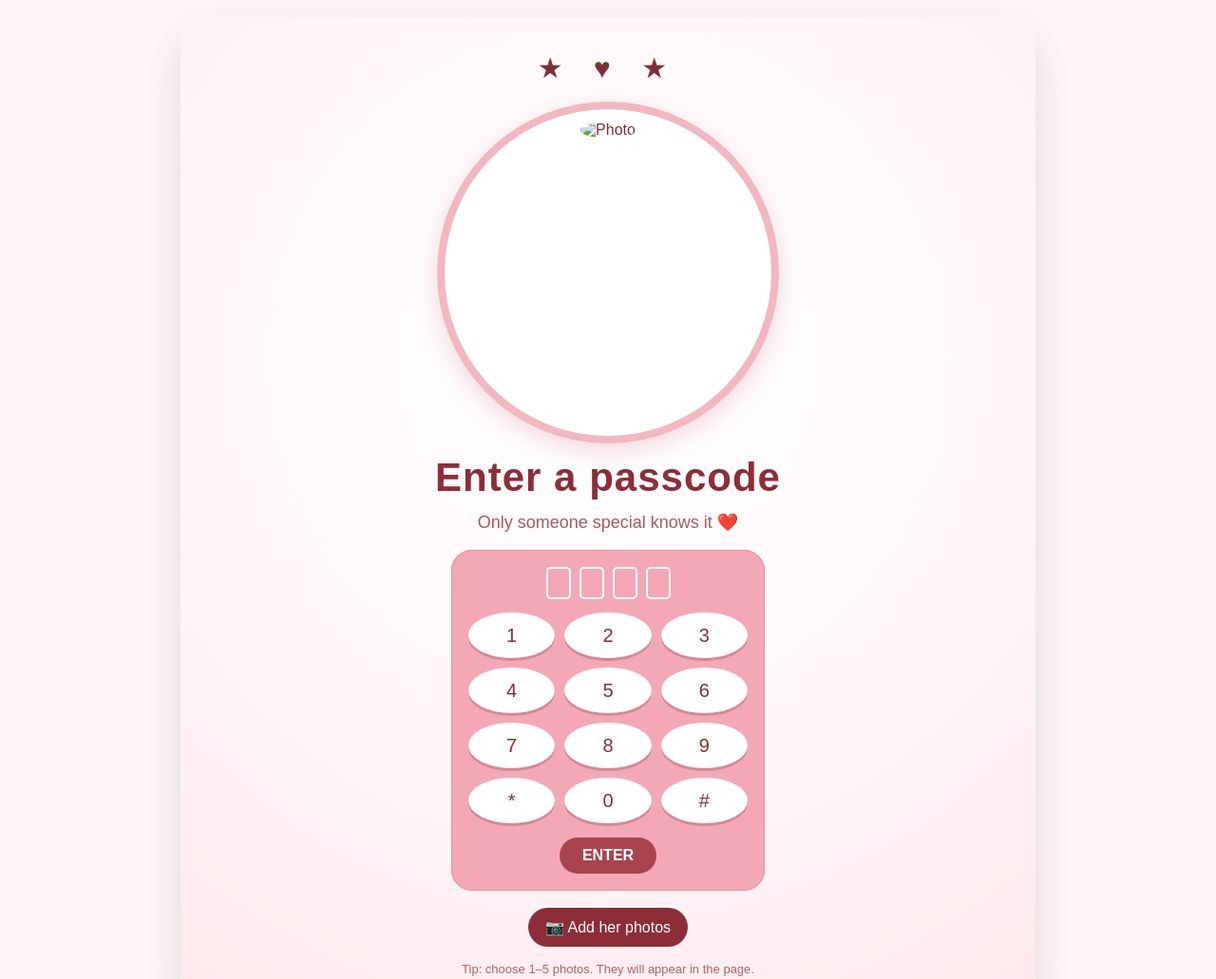
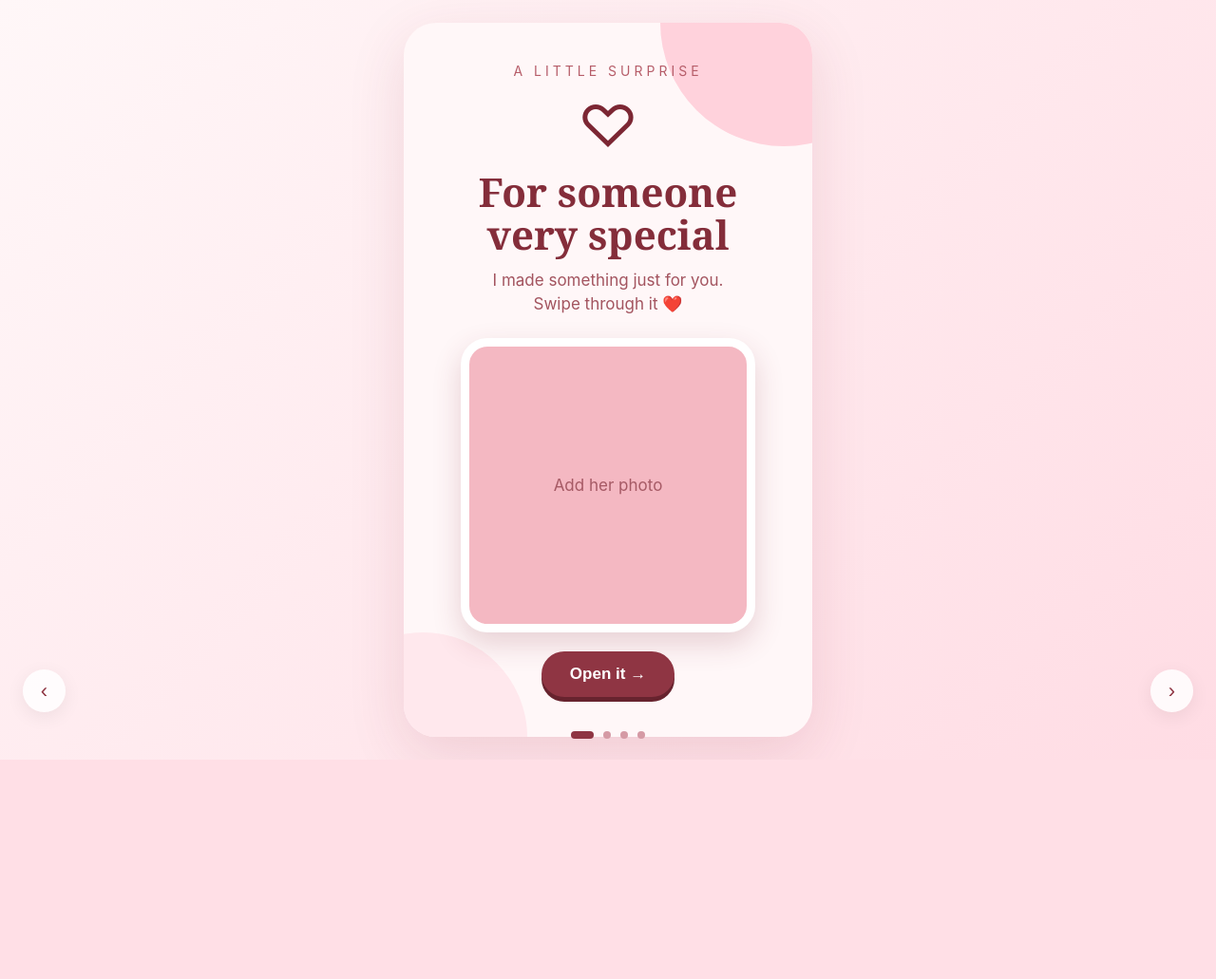
Before and after one commit to cutemunda9350-pixel/Love-, a plain HTML site: page index.html in a window 1280 px wide. Shown: the top 1031 px of the page at 95% size. After the commit the page ends 800 px from the top, so only its background shows below. Drawn offline with Linux system fonts and the light colour scheme.

Commit message:
Add files via upload

```diff
--- a/index.html
+++ b/index.html
@@ -5,89 +5,131 @@
 <meta name="viewport" content="width=device-width,initial-scale=1,viewport-fit=cover">
 <title>For You ❤️</title>
 <style>
-*{box-sizing:border-box} body{margin:0;background:#fff7f8;font-family:Arial,sans-serif;color:#7e3038}
-.app{min-height:100vh;display:flex;align-items:center;justify-content:center;padding:18px}
-.card{width:min(900px,100%);min-height:680px;border-radius:28px;overflow:hidden;background:#fff;box-shadow:0 18px 50px #0002;position:relative}
-.screen{display:none;min-height:680px;padding:28px 24px;text-align:center;background:radial-gradient(circle at 50% 35%,#fff 0,#fff7f8 55%,#ffe7ec 100%)}
-.screen.active{display:flex;flex-direction:column;align-items:center;justify-content:center}
-.photo-panel{width:100%;display:flex;gap:22px;align-items:center;justify-content:center;flex-wrap:wrap}
-.photo-frame{width:min(48%,360px);min-width:260px;aspect-ratio:1/1;border-radius:50%;padding:13px;background:#fff;border:8px solid #f2b7c0;box-shadow:0 8px 25px #b94b5a33;overflow:hidden}
-.photo-frame img{width:100%;height:100%;object-fit:cover;border-radius:50%}
-.stars{font-size:30px;letter-spacing:12px;margin:8px 0 18px}
-h1{font-size:42px;margin:12px 0;color:#8d2d37;letter-spacing:1px}
-.sub{font-size:18px;color:#a65a63;margin:0 0 18px}
-.keypad{background:#f3a9b5;border-radius:22px;padding:18px;width:min(330px,100%);box-shadow:inset 0 0 0 1px #e88f9e}
-.dots{display:flex;justify-content:center;gap:9px;margin-bottom:14px}
-.dot{width:26px;height:34px;border:2px solid white;border-radius:5px;display:grid;place-items:center;color:#8d2d37;font-weight:bold}
-.dot.filled{background:#fff;color:#8d2d37}
-.keys{display:grid;grid-template-columns:repeat(3,1fr);gap:10px}
-button{font:inherit;border:0;cursor:pointer}
-.key{height:48px;border-radius:50%;background:#fff;color:#8d2d37;font-size:20px;box-shadow:0 3px 0 #d98692}
-.action{margin-top:15px;border-radius:25px;padding:10px 24px;background:#a9434d;color:#fff;font-weight:bold}
-.upload{margin-top:18px}
-.upload label{display:inline-block;background:#8d2d37;color:white;padding:11px 18px;border-radius:24px;cursor:pointer}
-input[type=file]{display:none}
-.wrong h1{font-size:40px}
-.cute{font-size:95px;margin:15px}
-.final img{width:min(320px,80%);max-height:300px;object-fit:cover;border-radius:24px;box-shadow:0 10px 25px #0002}
-.final h1{font-size:36px}
-.small{font-size:13px;color:#a66;margin-top:16px}
-@media(max-width:600px){.screen{min-height:calc(100vh - 36px);padding:20px 14px}.photo-frame{min-width:220px}.photo-panel{gap:12px}h1{font-size:34px}.wrong h1{font-size:32px}}
+*{box-sizing:border-box}
+html,body{margin:0;width:100%;height:100%;overflow:hidden}
+body{font-family:-apple-system,BlinkMacSystemFont,"Segoe UI",Arial,sans-serif;background:#ffdfe6;color:#7c2633}
+.stage{height:100dvh;width:100%;position:relative;overflow:hidden;background:linear-gradient(135deg,#fff7f8,#ffdce4)}
+.slides{height:100%;display:flex;transition:transform .65s cubic-bezier(.7,0,.2,1)}
+.slide{min-width:100%;height:100%;display:flex;align-items:center;justify-content:center;padding:24px}
+.card{width:min(430px,94vw);height:min(760px,94dvh);border-radius:34px;background:#fff7f8;box-shadow:0 18px 60px #8c304022;display:flex;flex-direction:column;align-items:center;justify-content:center;padding:30px 24px;position:relative;overflow:hidden}
+.card:before{content:"";position:absolute;width:260px;height:260px;border-radius:50%;background:#ffd2dc;top:-130px;right:-100px}
+.card:after{content:"";position:absolute;width:220px;height:220px;border-radius:50%;background:#ffe8ed;bottom:-110px;left:-90px}
+.content{position:relative;z-index:2;width:100%;text-align:center}
+.kicker{font-size:14px;letter-spacing:4px;text-transform:uppercase;color:#b65d69;margin-bottom:12px}
+h1{font-family:Georgia,serif;font-size:42px;line-height:1.05;margin:10px 0 14px;color:#842d3a}
+p{font-size:17px;line-height:1.5;color:#a3545f;margin:8px 0 22px}
+.heart{font-size:62px;margin:8px}
+.photo{width:min(310px,78vw);aspect-ratio:1/1;border-radius:28px;overflow:hidden;border:9px solid white;box-shadow:0 12px 30px #7d2a3a30;background:#f4b8c2;margin:0 auto 20px}
+.photo img{width:100%;height:100%;object-fit:cover}
+.photo.empty:after{content:"Add her photo";height:100%;display:flex;align-items:center;justify-content:center;color:#a65a65;font-size:17px}
+.btn{border:0;background:#8f3543;color:#fff;padding:14px 30px;border-radius:28px;font-size:17px;font-weight:700;box-shadow:0 5px 0 #67232e;cursor:pointer}
+.btn:active{transform:translateY(3px);box-shadow:0 2px 0 #67232e}
+.dots{position:absolute;bottom:18px;left:0;right:0;text-align:center;z-index:5}
+.dot{display:inline-block;width:8px;height:8px;border-radius:50%;background:#d59aa5;margin:0 5px;transition:.3s}
+.dot.on{width:24px;border-radius:8px;background:#8f3543}
+.nav{position:absolute;z-index:6;bottom:50px;left:0;right:0;display:flex;justify-content:space-between;padding:0 24px;pointer-events:none}
+.nav button{pointer-events:auto;width:45px;height:45px;border:0;border-radius:50%;background:#ffffffdd;color:#8f3543;font-size:22px;box-shadow:0 5px 20px #0001}
+.keypad{width:min(330px,100%);background:#f2acb8;border-radius:24px;padding:17px;margin:8px auto}
+.code{height:38px;display:flex;justify-content:center;gap:8px;margin-bottom:10px}
+.code span{width:28px;height:34px;border:2px solid white;border-radius:5px;color:#8f3543}
+.code span.fill{background:white}
+.keys{display:grid;grid-template-columns:repeat(3,1fr);gap:9px}
+.key{height:47px;border:0;border-radius:50%;background:#fff;color:#8f3543;font-size:18px}
+.upload{margin-top:16px}
+.upload label{display:inline-block;padding:10px 18px;border-radius:22px;background:#f1b1bc;color:#7d2c39;font-weight:600}
+input{display:none}
+.message{background:white;border-radius:24px;padding:18px 20px;box-shadow:0 10px 25px #0000000d;margin:16px 0}
+.bigheart{font-size:85px;animation:pulse 1.2s infinite}
+@keyframes pulse{50%{transform:scale(1.12)}}
 </style>
 </head>
 <body>
-<div class="app"><div class="card">
+<div class="stage">
+  <div class="slides" id="slides">
 
-<section id="home" class="screen active">
-  <div class="stars">★ ♥ ★</div>
-  <div class="photo-panel"><div class="photo-frame"><img id="photo1" alt="Photo"></div></div>
-  <h1>Enter a passcode</h1>
-  <p class="sub">Only someone special knows it ❤️</p>
+    <section class="slide">
+      <div class="card"><div class="content">
+        <div class="kicker">A little surprise</div>
+        <div class="heart">♡</div>
+        <h1>For someone<br>very special</h1>
+        <p>I made something just for you.<br>Swipe through it ❤️</p>
+        <div class="photo empty" id="p1"></div>
+        <button class="btn" onclick="go(1)">Open it →</button>
+      </div></div>
+    </section>
+
+    <section class="slide">
+      <div class="card"><div class="content">
+        <div class="kicker">Secret access</div>
+        <h1>Enter the<br>passcode</h1>
+        <p>Only you should know this one.</p>
         <div class="keypad">
-    <div class="dots" id="dots"></div>
+          <div class="code" id="code"></div>
           <div class="keys">
             <button class="key" onclick="press('1')">1</button><button class="key" onclick="press('2')">2</button><button class="key" onclick="press('3')">3</button>
             <button class="key" onclick="press('4')">4</button><button class="key" onclick="press('5')">5</button><button class="key" onclick="press('6')">6</button>
             <button class="key" onclick="press('7')">7</button><button class="key" onclick="press('8')">8</button><button class="key" onclick="press('9')">9</button>
             <button class="key" onclick="press('*')">*</button><button class="key" onclick="press('0')">0</button><button class="key" onclick="press('#')">#</button>
           </div>
-    <button class="action" onclick="check()">ENTER</button>
         </div>
+        <button class="btn" onclick="check()">Continue</button>
         <div class="upload"><label>📷 Add her photos<input id="files" type="file" accept="image/*" multiple></label></div>
-  <div class="small">Tip: choose 1–5 photos. They will appear in the page.</div>
+      </div></div>
     </section>
 
-<section id="wrong" class="screen wrong">
-  <div class="stars">♥ ★ ♥</div>
-  <h1>WRONG PASSCODE!</h1>
-  <div class="cute">🩵 🐰</div>
-  <button class="action" onclick="resetCode()">TRY AGAIN</button>
+    <section class="slide">
+      <div class="card"><div class="content">
+        <div class="kicker">Just because</div>
+        <div class="photo empty" id="p2"></div>
+        <h1>Look at you ❤️</h1>
+        <p>One photo wasn't enough…<br>so I made another slide.</p>
+        <button class="btn" onclick="go(3)">Next →</button>
+      </div></div>
     </section>
 
-<section id="final" class="screen final">
-  <div class="stars">♥ ♥ ♥</div>
-  <img id="finalPhoto" alt="Her photo">
-  <h1>Correct! ❤️</h1>
-  <p class="sub">This little surprise is just for you.</p>
-  <button class="action" onclick="location.reload()">Replay</button>
+    <section class="slide">
+      <div class="card"><div class="content">
+        <div class="kicker">And finally</div>
+        <div class="bigheart">❤️</div>
+        <h1>You are<br>my favorite</h1>
+        <div class="message">No matter how many slides I make,<br>you'll always be the best part.</div>
+        <div class="photo empty" id="p3"></div>
+        <button class="btn" onclick="go(0)">Replay ↻</button>
+      </div></div>
     </section>
 
-</div></div>
+  </div>
+  <div class="nav"><button onclick="prev()">‹</button><button onclick="next()">›</button></div>
+  <div class="dots" id="dots"></div>
+</div>
+
 <script>
-const PASS='143'; let code='';
-const dots=document.getElementById('dots');
-function render(){dots.innerHTML='';for(let i=0;i<4;i++){let d=document.createElement('div');d.className='dot'+(i<code.length?' filled':'');d.textContent=i<code.length?'•':'';dots.appendChild(d)}}
-function press(x){if(code.length<4){code+=x;render()}}
-function check(){ if(code===PASS){show('final')} else {show('wrong')} }
-function resetCode(){code='';render();show('home')}
-function show(id){document.querySelectorAll('.screen').forEach(x=>x.classList.remove('active'));document.getElementById(id).classList.add('active')}
+let idx=0, code='', PASS='143', photos=[];
+const slides=document.getElementById('slides'), dots=document.getElementById('dots'), cd=document.getElementById('code');
+function draw(){
+ slides.style.transform=`translateX(-${idx*100}%)`;
+ dots.innerHTML=[0,1,2,3].map(i=>`<i class="dot ${i===idx?'on':''}"></i>`).join('');
+}
+function go(n){idx=n;draw()}
+function next(){go(Math.min(3,idx+1))}
+function prev(){go(Math.max(0,idx-1))}
+function renderCode(){cd.innerHTML=[0,1,2,3].map(i=>`<span class="${i<code.length?'fill':''}">${i<code.length?'•':''}</span>`).join('')}
+function press(x){if(code.length<4){code+=x;renderCode()}}
+function check(){
+ if(code===PASS){go(2)}
+ else {alert('Not quite ❤️ Try again');code='';renderCode()}
+}
 document.getElementById('files').addEventListener('change',e=>{
-  const files=[...e.target.files]; if(!files.length)return;
-  const urls=files.map(f=>URL.createObjectURL(f));
-  document.getElementById('photo1').src=urls[0];
-  document.getElementById('finalPhoto').src=urls[0];
+ photos=[...e.target.files].map(f=>URL.createObjectURL(f));
+ ['p1','p2','p3'].forEach((id,i)=>{
+   const el=document.getElementById(id);
+   if(photos[i%photos.length]) {el.classList.remove('empty');el.innerHTML=`<img src="${photos[i%photos.length]}">`;}
  });
-render();
+});
+renderCode();draw();
+let sx=0;
+document.addEventListener('touchstart',e=>sx=e.touches[0].clientX,{passive:true});
+document.addEventListener('touchend',e=>{let dx=e.changedTouches[0].clientX-sx;if(Math.abs(dx)>60){dx<0?next():prev()}},{passive:true});
 </script>
 </body>
 </html>
```
Lines whose indentation alone changed are shown as unchanged.
